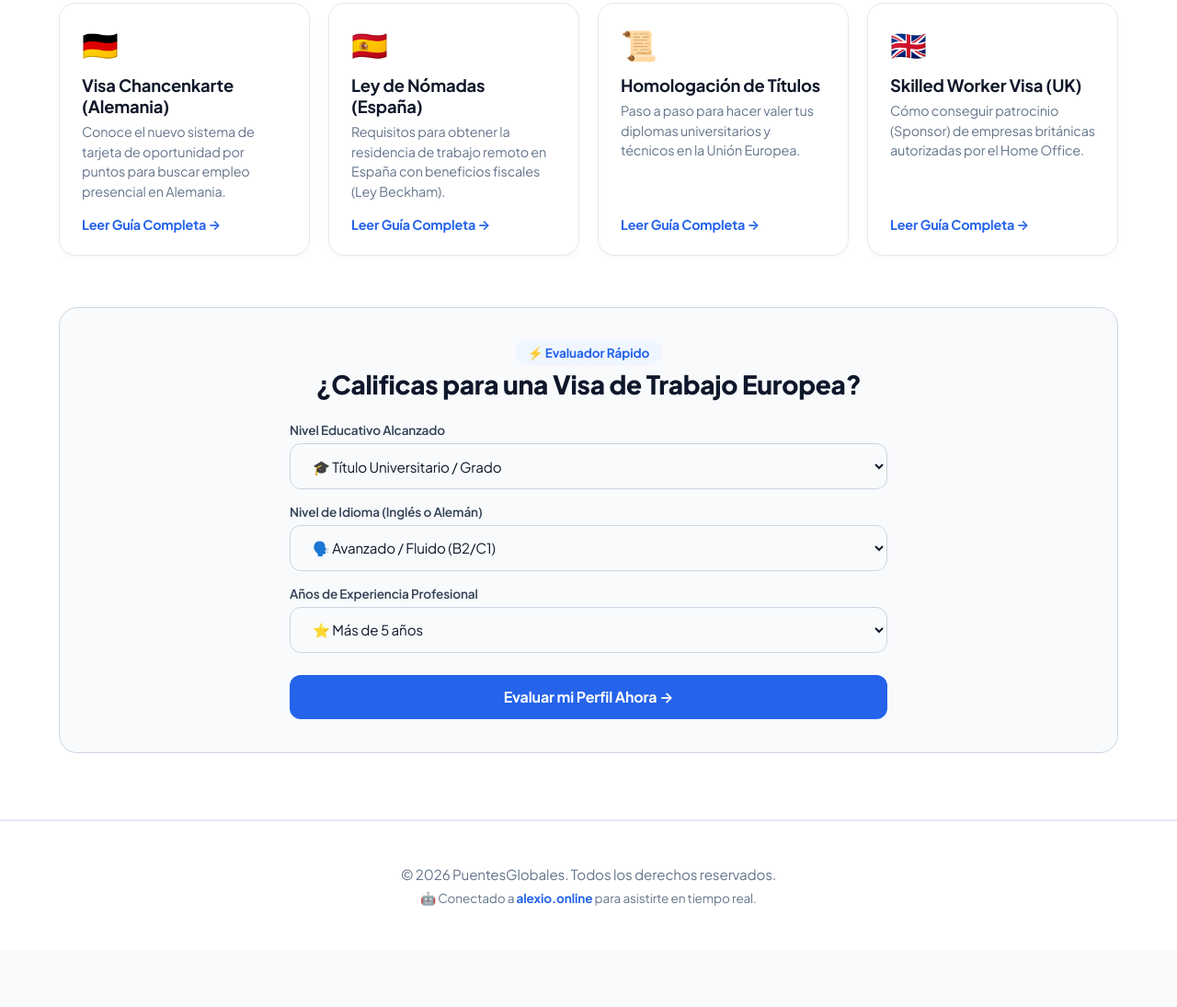
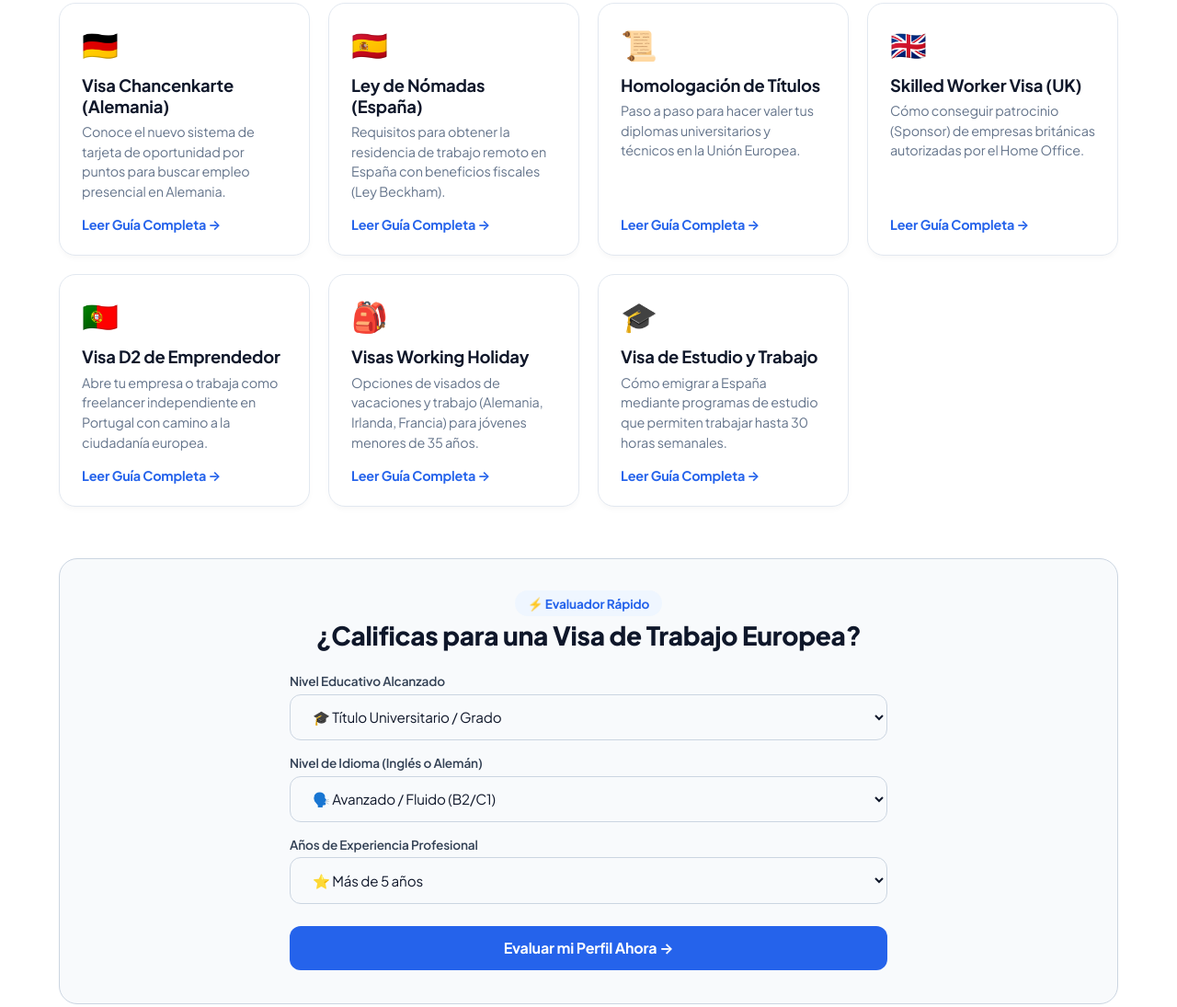
Before and after one commit to puentesglobales-ui/sitepuentesglobales, a website: page public/index.html in a window 1280 px wide. Shown: the part 3872-4967 px from the top of the page at 92% size. Before the commit the page ends 4905 px from the top, so only its background shows below. Drawn offline with nearby package versions, Linux system fonts and the light colour scheme; a script that the page names is missing.

Commit message:
Add 3 new migration guides: Portugal D2, WHV, Study Visa

```diff
--- a/public/index.html
+++ b/public/index.html
@@ -477,6 +477,33 @@
                     </div>
                     <button onclick="openGuideModal('skilled_worker_uk')" style="background:none; border:none; color: var(--brand-blue); font-weight: 700; cursor:pointer; text-align:left; padding:0; font-size:0.9rem;">Leer Guía Completa →</button>
                 </div>
+
+                <div class="card-light" style="display:flex; flex-direction:column; justify-content:space-between;">
+                    <div>
+                        <div style="font-size: 2rem; margin-bottom: 0.75rem;">🇵🇹</div>
+                        <h3 style="font-size: 1.15rem; font-weight: 700; margin-bottom: 0.4rem; color: #0f172a;">Visa D2 de Emprendedor</h3>
+                        <p style="color: var(--text-muted); font-size: 0.9rem; line-height: 1.5; margin-bottom: 1rem;">Abre tu empresa o trabaja como freelancer independiente en Portugal con camino a la ciudadanía europea.</p>
+                    </div>
+                    <button onclick="openGuideModal('portugal_d2')" style="background:none; border:none; color: var(--brand-blue); font-weight: 700; cursor:pointer; text-align:left; padding:0; font-size:0.9rem;">Leer Guía Completa →</button>
+                </div>
+
+                <div class="card-light" style="display:flex; flex-direction:column; justify-content:space-between;">
+                    <div>
+                        <div style="font-size: 2rem; margin-bottom: 0.75rem;">🎒</div>
+                        <h3 style="font-size: 1.15rem; font-weight: 700; margin-bottom: 0.4rem; color: #0f172a;">Visas Working Holiday</h3>
+                        <p style="color: var(--text-muted); font-size: 0.9rem; line-height: 1.5; margin-bottom: 1rem;">Opciones de visados de vacaciones y trabajo (Alemania, Irlanda, Francia) para jóvenes menores de 35 años.</p>
+                    </div>
+                    <button onclick="openGuideModal('working_holiday')" style="background:none; border:none; color: var(--brand-blue); font-weight: 700; cursor:pointer; text-align:left; padding:0; font-size:0.9rem;">Leer Guía Completa →</button>
+                </div>
+
+                <div class="card-light" style="display:flex; flex-direction:column; justify-content:space-between;">
+                    <div>
+                        <div style="font-size: 2rem; margin-bottom: 0.75rem;">🎓</div>
+                        <h3 style="font-size: 1.15rem; font-weight: 700; margin-bottom: 0.4rem; color: #0f172a;">Visa de Estudio y Trabajo</h3>
+                        <p style="color: var(--text-muted); font-size: 0.9rem; line-height: 1.5; margin-bottom: 1rem;">Cómo emigrar a España mediante programas de estudio que permiten trabajar hasta 30 horas semanales.</p>
+                    </div>
+                    <button onclick="openGuideModal('visa_estudio')" style="background:none; border:none; color: var(--brand-blue); font-weight: 700; cursor:pointer; text-align:left; padding:0; font-size:0.9rem;">Leer Guía Completa →</button>
+                </div>
             </div>
 
             <!-- Calculadora de Elegibilidad -->
```
